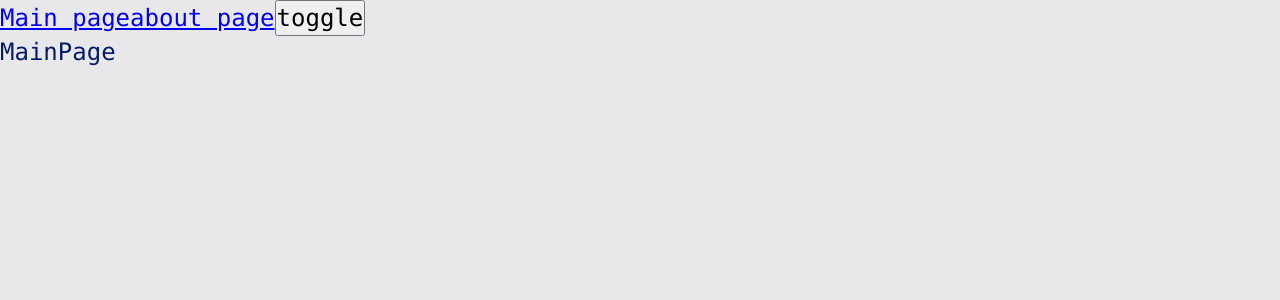
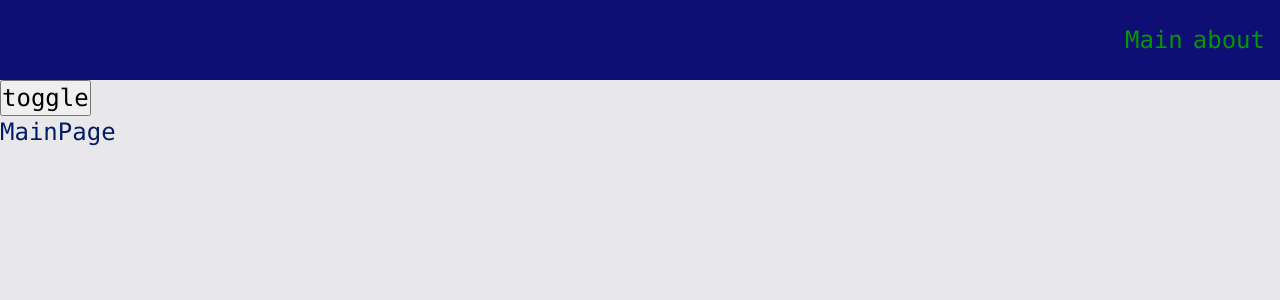
Before and after one commit to serj213/production-blog, a React app: page / in a window 1280 px wide. Shown: the top 300 px of the page. Built offline with nearby package versions, Linux system fonts and the light colour scheme.

Commit message:
added header and appLink

```diff
--- a/src/app/App.tsx
+++ b/src/app/App.tsx
@@ -7,6 +7,7 @@ import { useTheme } from "app/providers/ThemeProvider/lib/useTheme";
 import { MainPage } from "pages/MainPage";
 import { AboutPage } from "pages/AboutPage";
 import { AppRouter } from "app/providers/router";
+import { Header } from "widgets/Header";
 
 
 
@@ -18,8 +19,7 @@ export const App = () => {
   return (
     <div className={classNames('app', {hover:true, select:false}, [theme])}>
       <Suspense fallback={<div>Loading...</div>}>
-        <Link to="/">Main page</Link>
-        <Link to="/about">about page</Link>
+        <Header />
         <button onClick={toggleTheme}>
           toggle
         </button>
--- a/src/app/styles/theme/dark.scss
+++ b/src/app/styles/theme/dark.scss
@@ -1,6 +1,8 @@
 .app.dark{
     --bg-color:#0e0e75;
+    --inverted-bg-color:#e8e8ea;
 
     --primary-color:#049604;
     --secondary-color:#04ff04;
+    --inverted-primary-color:#041c65
 }
--- a/src/app/styles/theme/light.scss
+++ b/src/app/styles/theme/light.scss
@@ -1,6 +1,8 @@
 .app.light {
   --bg-color: #e8e8ea;
+  --inverted-bg-color:#0e0e75;
 
   --primary-color: #041c65;
   --secondary-color: #0449e0;
+  --inverted-primary-color:#049604
 }
--- a/src/app/styles/variables/global.scss
+++ b/src/app/styles/variables/global.scss
@@ -8,4 +8,6 @@
   --font-size-l: 24px;
   --font-line-l: 32px;
   --font-l: var(--font-size-l) / var(--font-line-l) var(--font-family-main);
+
+  --headerHeight: 80px;
 }
--- /dev/null
+++ b/src/shared/ui/AppLink/AppLink.module.scss
@@ -0,0 +1,16 @@
+.appLink{
+    display: inline-block;
+    text-decoration: none;
+}
+
+.primary{
+    color:var(--primary-color);
+}
+
+.secondary{
+    color:var(--secondary-color);
+}
+
+.inverted-primary {
+    color:var(--inverted-primary-color);
+}
--- /dev/null
+++ b/src/shared/ui/AppLink/AppLink.tsx
@@ -0,0 +1,35 @@
+import { FC } from "react";
+import { Link, LinkProps } from "react-router-dom";
+import { classNames } from "shared/lib/classNames/classNames";
+
+import cls from "./AppLink.module.scss";
+
+export enum EThemeLink {
+  PRIMARY = "primary",
+  SECONDARY = "secondary",
+  INVERTED_PRIMARY = "inverted-primary"
+}
+
+interface IAppLinkProps extends LinkProps {
+  className?: string;
+  theme?: EThemeLink;
+}
+
+export const AppLink: FC<IAppLinkProps> = (props) => {
+  const {
+    children,
+    className,
+    to,
+    theme = EThemeLink.PRIMARY,
+    ...otherProps
+  } = props;
+  return (
+    <Link
+      to={to}
+      className={classNames(cls.appLink, {}, [className, cls[theme]])}
+      {...otherProps}
+    >
+      {children}
+    </Link>
+  );
+};
--- /dev/null
+++ b/src/widgets/Header/index.ts
@@ -0,0 +1,3 @@
+import { Header } from "./ui/Header";
+
+export {Header}
--- /dev/null
+++ b/src/widgets/Header/ui/Header.module.scss
@@ -0,0 +1,16 @@
+.header {
+  display: flex;
+  justify-content: flex-end;
+  height: var(--headerHeight);
+  background: var(--inverted-bg-color);
+  align-items: center;
+  padding: 0 15px;
+
+  .links {
+    a {
+      &:not(:last-child) {
+        margin-right: 10px;
+      }
+    }
+  }
+}
--- /dev/null
+++ b/src/widgets/Header/ui/Header.tsx
@@ -0,0 +1,17 @@
+import { Link } from "react-router-dom";
+import { classNames } from "shared/lib/classNames/classNames";
+import { AppLink, EThemeLink } from "shared/ui/AppLink/AppLink";
+import cls from "./Header.module.scss";
+
+interface IHeaderProps {}
+
+export const Header = (props: IHeaderProps) => {
+  return (
+    <header className={classNames(cls.header, {}, [])}>
+      <div className={cls.links}>
+        <AppLink theme={EThemeLink.INVERTED_PRIMARY} to="/">Main</AppLink>
+        <AppLink theme={EThemeLink.INVERTED_PRIMARY} to="/about">about</AppLink>
+      </div>
+    </header>
+  );
+};
```
